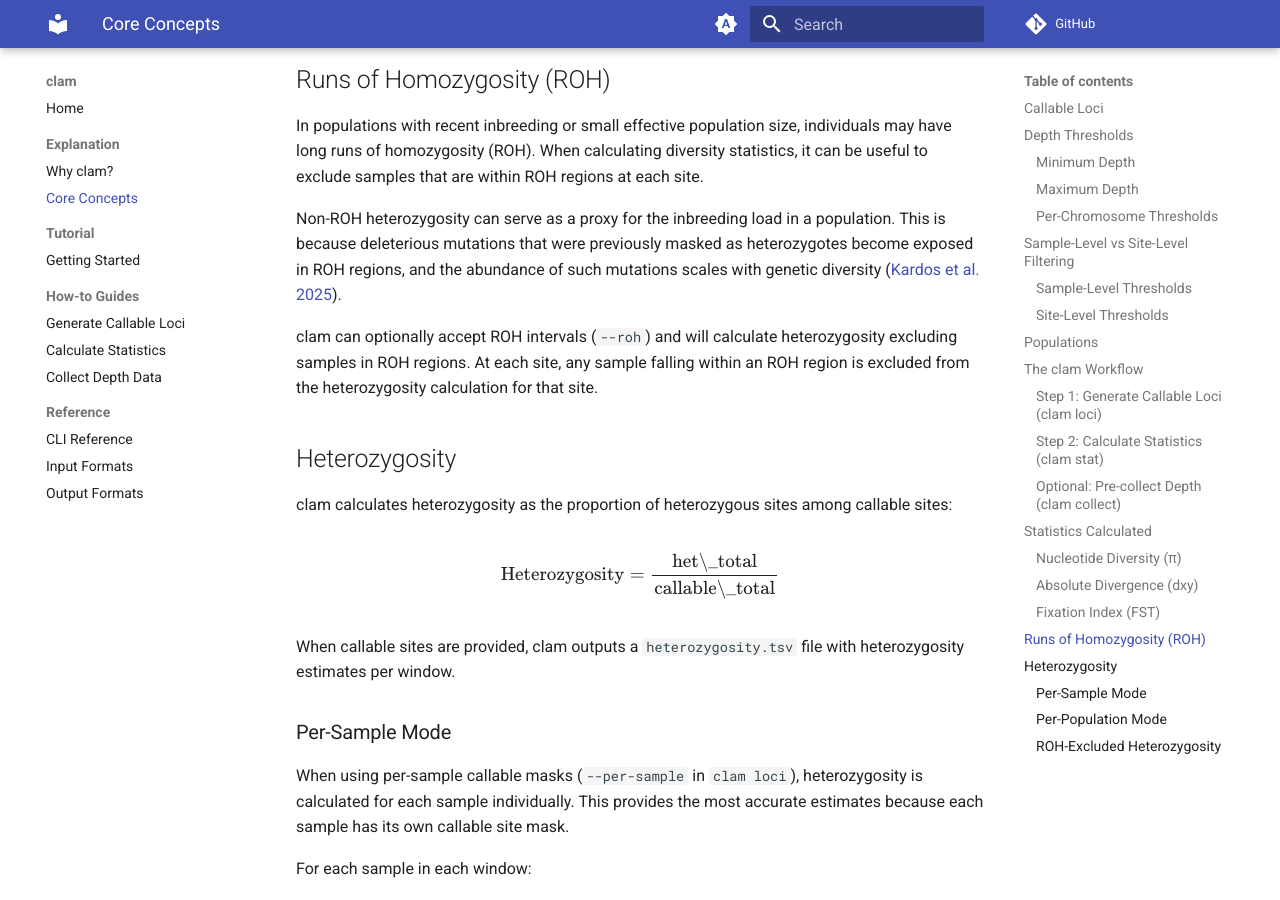
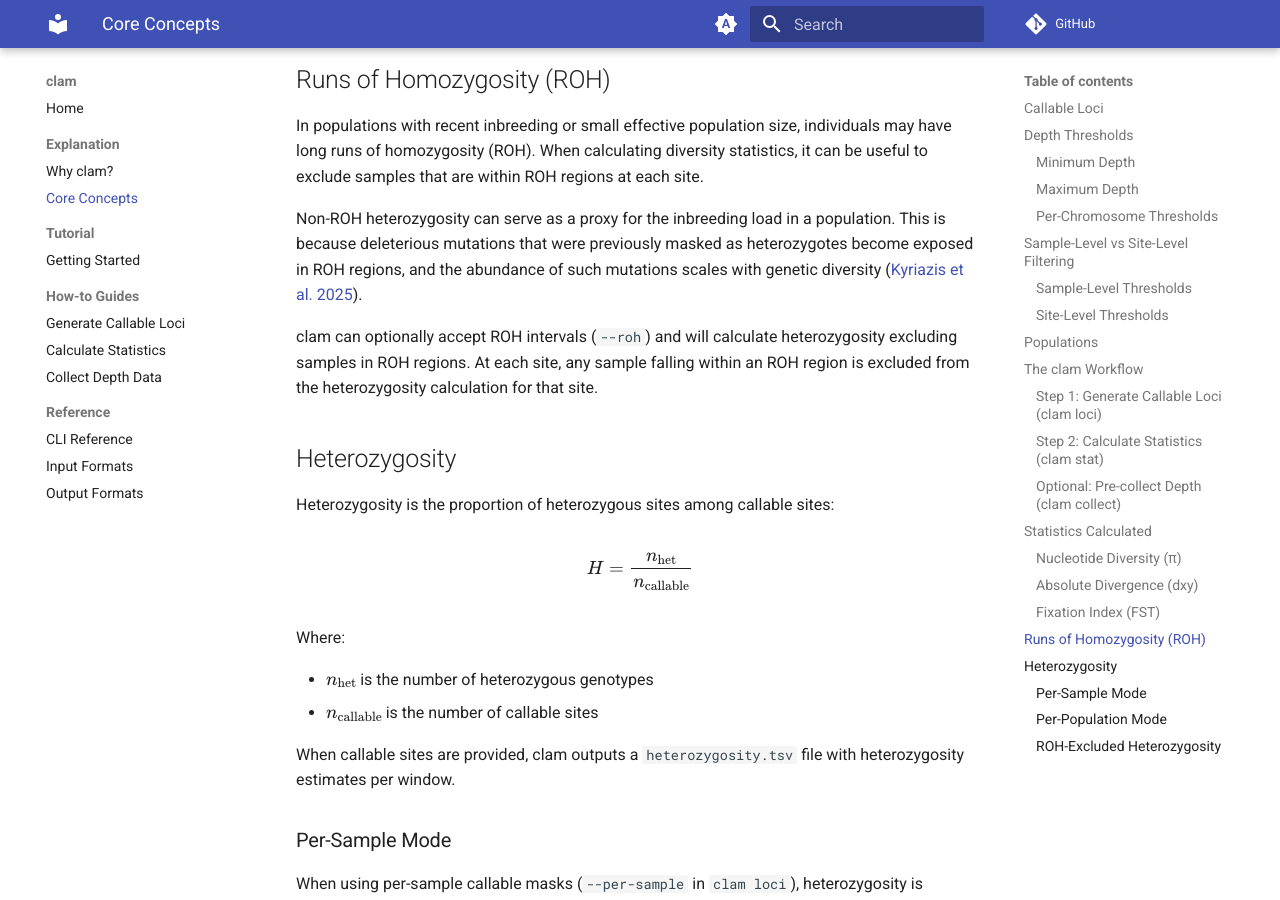
Before and after one commit to cademirch/clam, an MkDocs documentation site: the page built from docs/explanation/concepts.md, in a window 1280 px wide and 900 px high, scrolled down 4166 px. Built offline with MkDocs 1.6.1 and Material for MkDocs 9.7.7, drawn with Linux system fonts in a browser that asks for light colours; comment, search, counter and statistics services are not loaded.

Commit message:
docs: small clarifcations

```diff
--- a/docs/explanation/concepts.md
+++ b/docs/explanation/concepts.md
@@ -148,15 +148,20 @@ clam uses a ratio-of-averages approach, summing numerators and denominators acro
 
 In populations with recent inbreeding or small effective population size, individuals may have long runs of homozygosity (ROH). When calculating diversity statistics, it can be useful to exclude samples that are within ROH regions at each site.
 
-Non-ROH heterozygosity can serve as a proxy for the inbreeding load in a population. This is because deleterious mutations that were previously masked as heterozygotes become exposed in ROH regions, and the abundance of such mutations scales with genetic diversity ([Kardos et al. 2025](https://www.sciencedirect.com/science/article/pii/S016953472500182X)).
+Non-ROH heterozygosity can serve as a proxy for the inbreeding load in a population. This is because deleterious mutations that were previously masked as heterozygotes become exposed in ROH regions, and the abundance of such mutations scales with genetic diversity ([Kyriazis et al. 2025](https://www.sciencedirect.com/science/article/pii/S016953472500182X)).
 
 clam can optionally accept ROH intervals (`--roh`) and will calculate heterozygosity excluding samples in ROH regions. At each site, any sample falling within an ROH region is excluded from the heterozygosity calculation for that site.
 
 ## Heterozygosity
 
-clam calculates heterozygosity as the proportion of heterozygous sites among callable sites:
+Heterozygosity is the proportion of heterozygous sites among callable sites:
 
-$$\text{Heterozygosity} = \frac{\text{het\_total}}{\text{callable\_total}}$$
+$$H = \frac{n_{\text{het}}}{n_{\text{callable}}}$$
+
+Where:
+
+- $n_{\text{het}}$ is the number of heterozygous genotypes
+- $n_{\text{callable}}$ is the number of callable sites
 
 When callable sites are provided, clam outputs a `heterozygosity.tsv` file with heterozygosity estimates per window.
 
```
Also changed, not shown: docs/reference/input-formats.md (+1 -1 lines).
